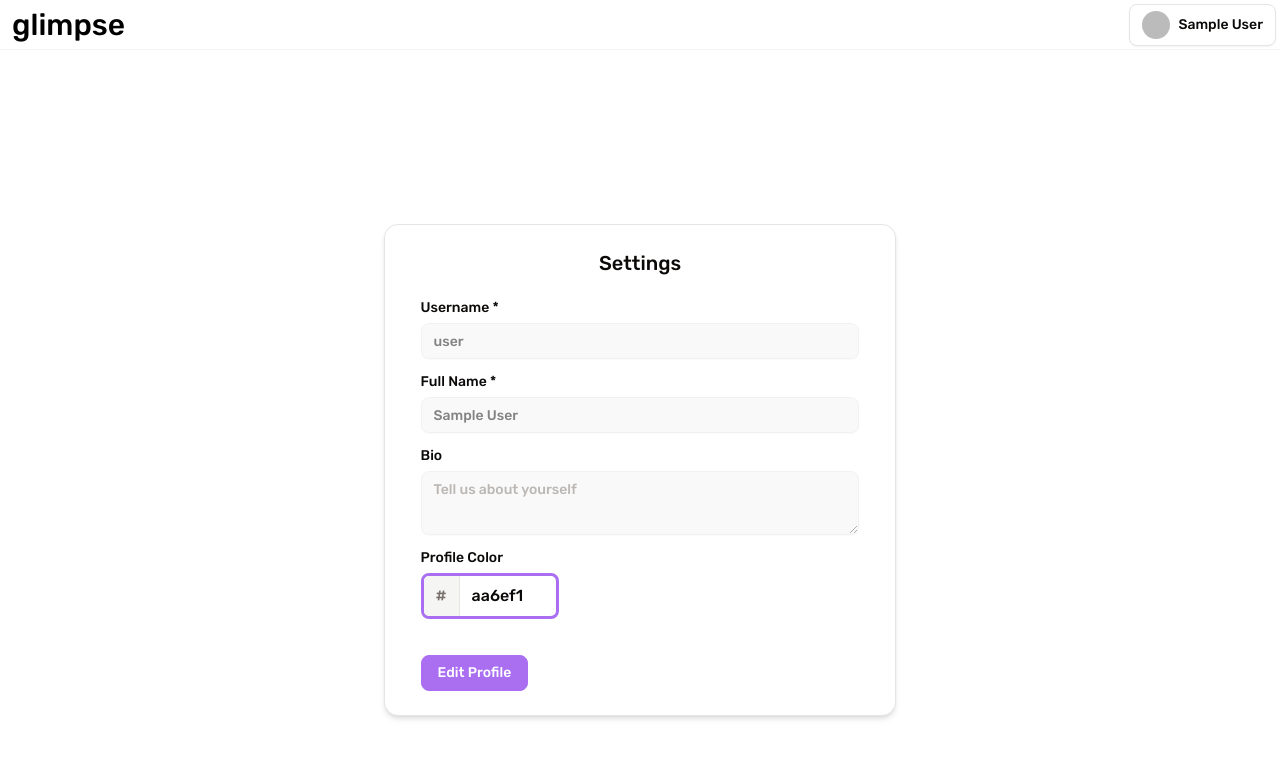
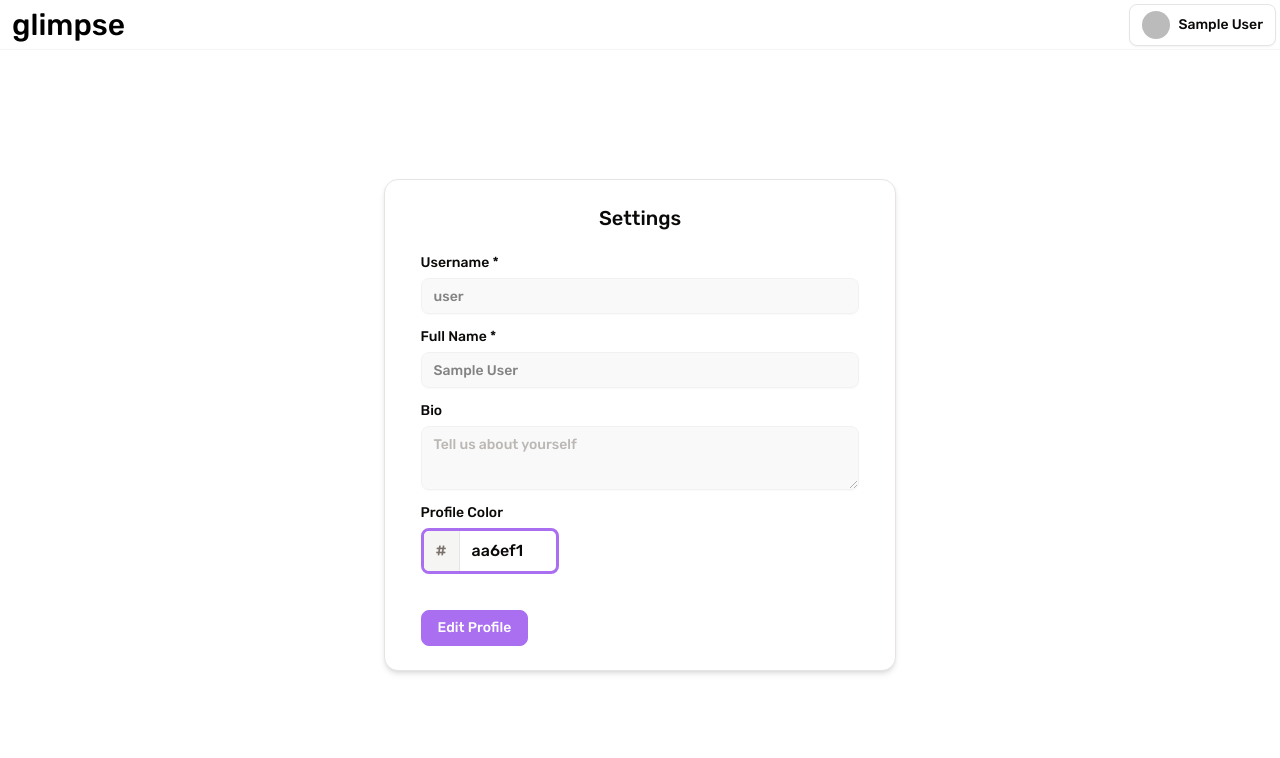
Before and after one commit to hex248/glimpse, a Next.js app: page /settings in a window 1280 px wide. Shown: the top 758 px of the page. Built offline with nearby package versions, Linux system fonts and the light colour scheme; no server answers; sample sign-in values are in the browser's storage.

Commit message:
fixed homepage sizing

```diff
--- a/src/app/globals.css
+++ b/src/app/globals.css
@@ -7,6 +7,8 @@
 @tailwind utilities;
 
 :root {
+    --header-height: 50px;
+
     --destructive: oklch(0.577 0.245 27.325);
     --radius: 0.625rem;
     --background: oklch(1 0 0);
--- a/src/app/layout.tsx
+++ b/src/app/layout.tsx
@@ -31,7 +31,9 @@ export default function RootLayout({
             <body className={`${rubik.variable} antialiased font-sans`}>
                 <AuthProvider>
                     <Header />
-                    <div className="p-5">{children}</div>
+                    <div className="flex flex-col items-center justify-center w-full h-[calc(100vh-var(--header-height))] p-4">
+                        {children}
+                    </div>
                 </AuthProvider>
             </body>
         </html>
--- a/src/app/page.tsx
+++ b/src/app/page.tsx
@@ -1,7 +1,5 @@
 "use client";
 
 export default function Home() {
-    return (
-        <div className="flex flex-col items-center justify-center min-h-screen p-"></div>
-    );
+    return <div className="flex flex-col items-center justify-center"></div>;
 }
--- a/src/app/settings/page.tsx
+++ b/src/app/settings/page.tsx
@@ -7,7 +7,7 @@ import { motion } from "framer-motion";
 export default function ProfilePage() {
     const [editing, setEditing] = useState(false);
     return (
-        <div className="flex flex-col items-center justify-center min-h-screen">
+        <div className="w-full h-full flex items-center justify-center">
             <motion.div
                 layout
                 transition={{ duration: 0.3, ease: "easeInOut" }}
--- a/src/components/Header.tsx
+++ b/src/components/Header.tsx
@@ -26,7 +26,7 @@ export default function Header() {
         status === "authenticated" ? (session?.user as any)?.color : null;
 
     return (
-        <div className="w-full h-[50px] flex items-center justify-between pl-3 pr-1 border-b border-accent">
+        <div className="w-full h-[var(--header-height)] flex items-center justify-between pl-3 pr-1 border-b border-accent">
             <Button
                 variant="dummy"
                 className="w-auto m-0 p-0"
```
